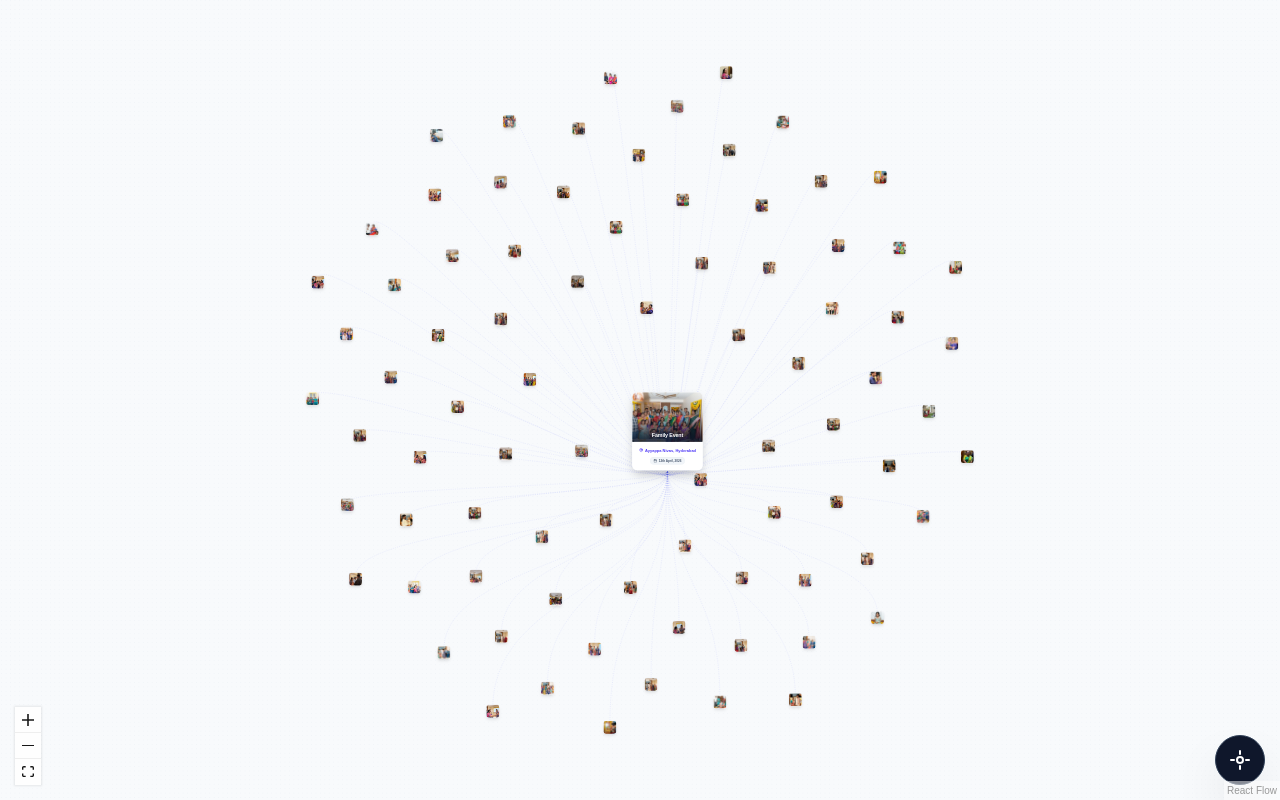
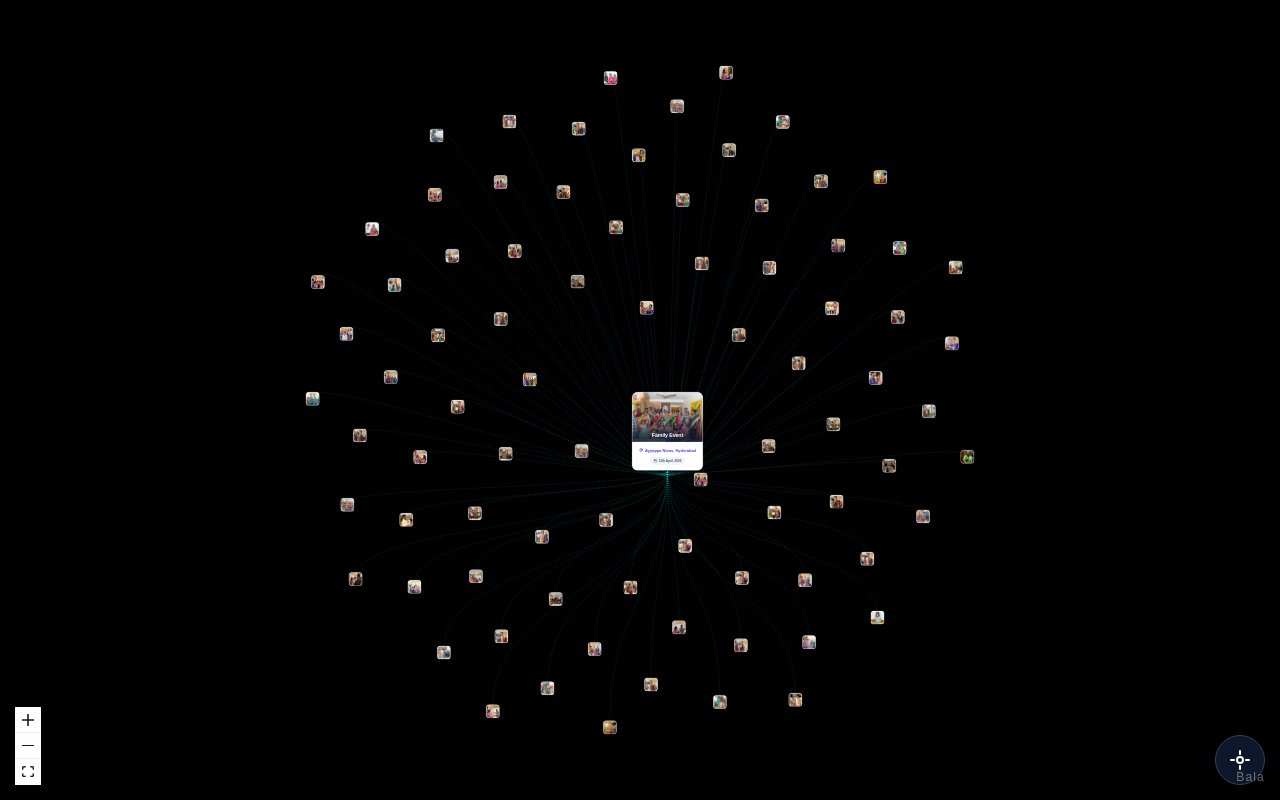
Before and after one commit to BalaGanesh5/familyMembers, a Next.js app: page / in a window 1280 px wide. Built offline with nearby package versions, Linux system fonts and the light colour scheme.

Commit message:
feat: setup infinite gallery with auto-tour and universe theme

```diff
--- a/app/GalleryClient.tsx
+++ b/app/GalleryClient.tsx
@@ -53,7 +53,7 @@ export default function GalleryClient({ imageUrls }: { imageUrls: string[] }) {
   const [edges, setEdges, onEdgesChange] = useEdgesState(initialEdges);
 
   return (
-    <div style={{ width: "100vw", height: "100dvh", backgroundColor: "#f8fafc" }}>
+    <div style={{ width: "100vw", height: "100dvh", backgroundColor: "#000000" }}>
       <ReactFlow
         nodes={nodes}
         edges={edges}
@@ -64,10 +64,14 @@ export default function GalleryClient({ imageUrls }: { imageUrls: string[] }) {
         fitViewOptions={{ padding: 0.2 }}
         minZoom={0.1}
         maxZoom={3}
+        proOptions={{ hideAttribution: true }}
       >
-        <Background color="#cbd5e1" gap={20} size={2} />
+        <Background color="#222222" gap={20} size={2} />
         <Controls showInteractive={false} />
         <ResetViewButton />
+        <Panel position="bottom-right" className="text-white/40 text-xs mb-1 mr-2 tracking-widest font-medium pointer-events-none">
+          Bala
+        </Panel>
       </ReactFlow>
     </div>
   );
--- a/app/generateGallery.ts
+++ b/app/generateGallery.ts
@@ -37,7 +37,12 @@ export const generateGallery = (imageUrls: string[]): { nodes: Node[]; edges: Ed
       source: "center",
       target: `img-${index}`,
       animated: true,
-      style: { stroke: "#6366f1", strokeWidth: 1, opacity: 0.4 }, // Indigo colored web
+      style: {
+        stroke: "#00ffff",
+        strokeWidth: 1,
+        opacity: 0.3,
+        filter: "drop-shadow(0 0 3px #00ffff)"
+      }, // Neon cyan colored web
     });
   }
   return { nodes, edges };
--- a/app/layout.tsx
+++ b/app/layout.tsx
@@ -13,8 +13,8 @@ const geistMono = Geist_Mono({
 });
 
 export const metadata: Metadata = {
-  title: "Create Next App",
-  description: "Generated by create next app",
+  title: "Family Members",
+  description: "",
 };
 
 export default function RootLayout({
```
